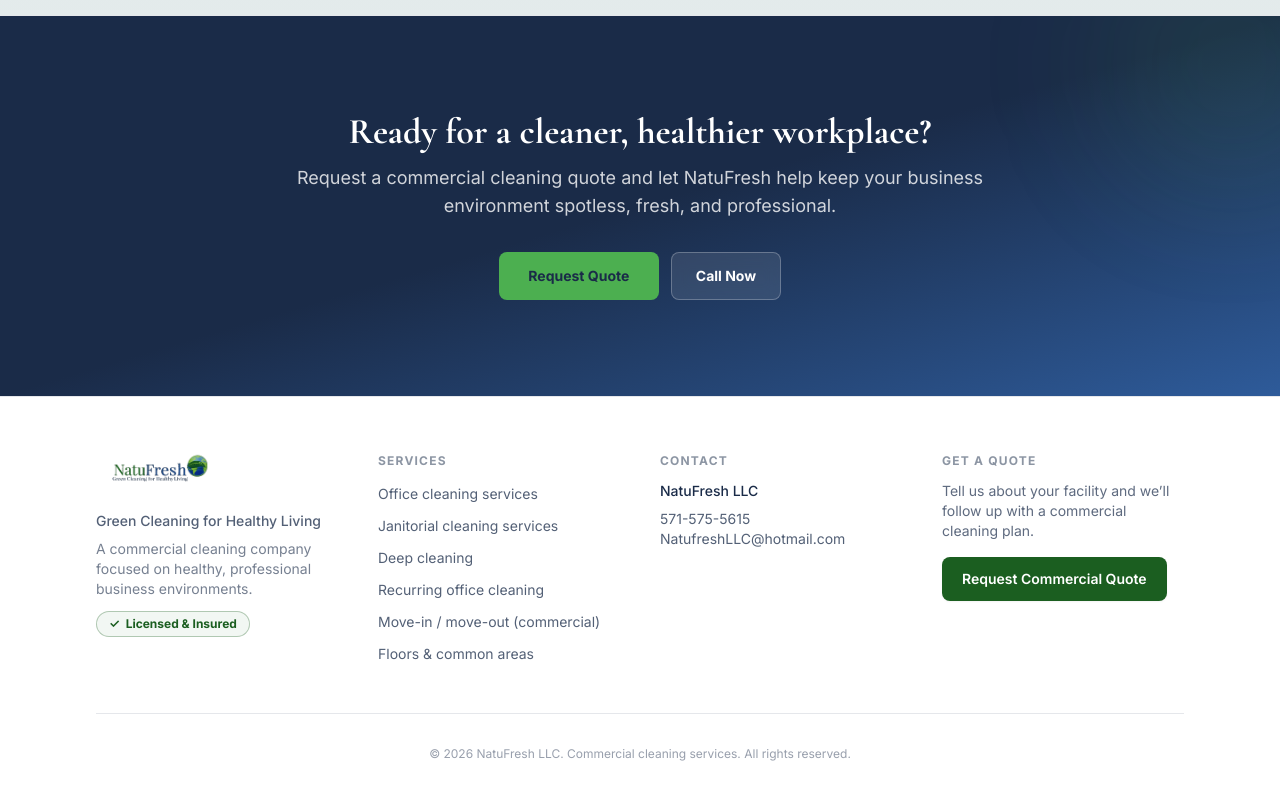
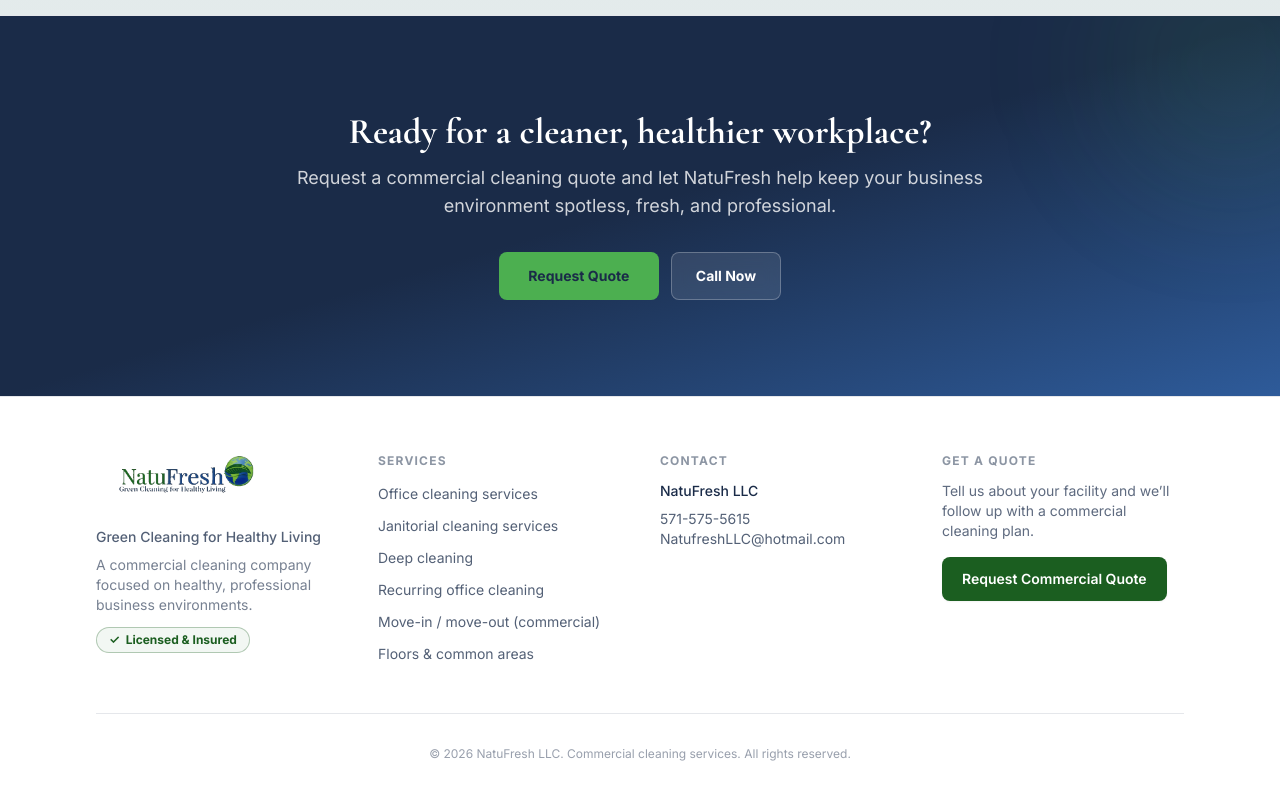
Before and after one commit to ronlenserdigital/NatuFresh, a React (Vite) app: page / in a window 1280 px wide. Shown: the part 3355-4155 px from the top of the page. Built offline with nearby package versions, Linux system fonts and the light colour scheme.

Commit message:
Make footer logo larger

```diff
--- a/src/components/WorkImage.tsx
+++ b/src/components/WorkImage.tsx
@@ -90,7 +90,7 @@
   header:
     "block h-[2.475rem] w-auto max-w-full object-contain object-left sm:h-11 sm:max-h-[3.025rem] md:h-[3.3rem] md:max-h-[3.85rem]",
   footer:
-    "block h-[2.2rem] w-auto max-w-full object-contain object-left sm:h-[2.475rem] sm:max-h-11",
+    "block h-12 w-auto max-w-full object-contain object-left sm:h-14 sm:max-h-16",
   about: "block h-auto w-full max-h-64 object-contain",
 } as const;
 
```
